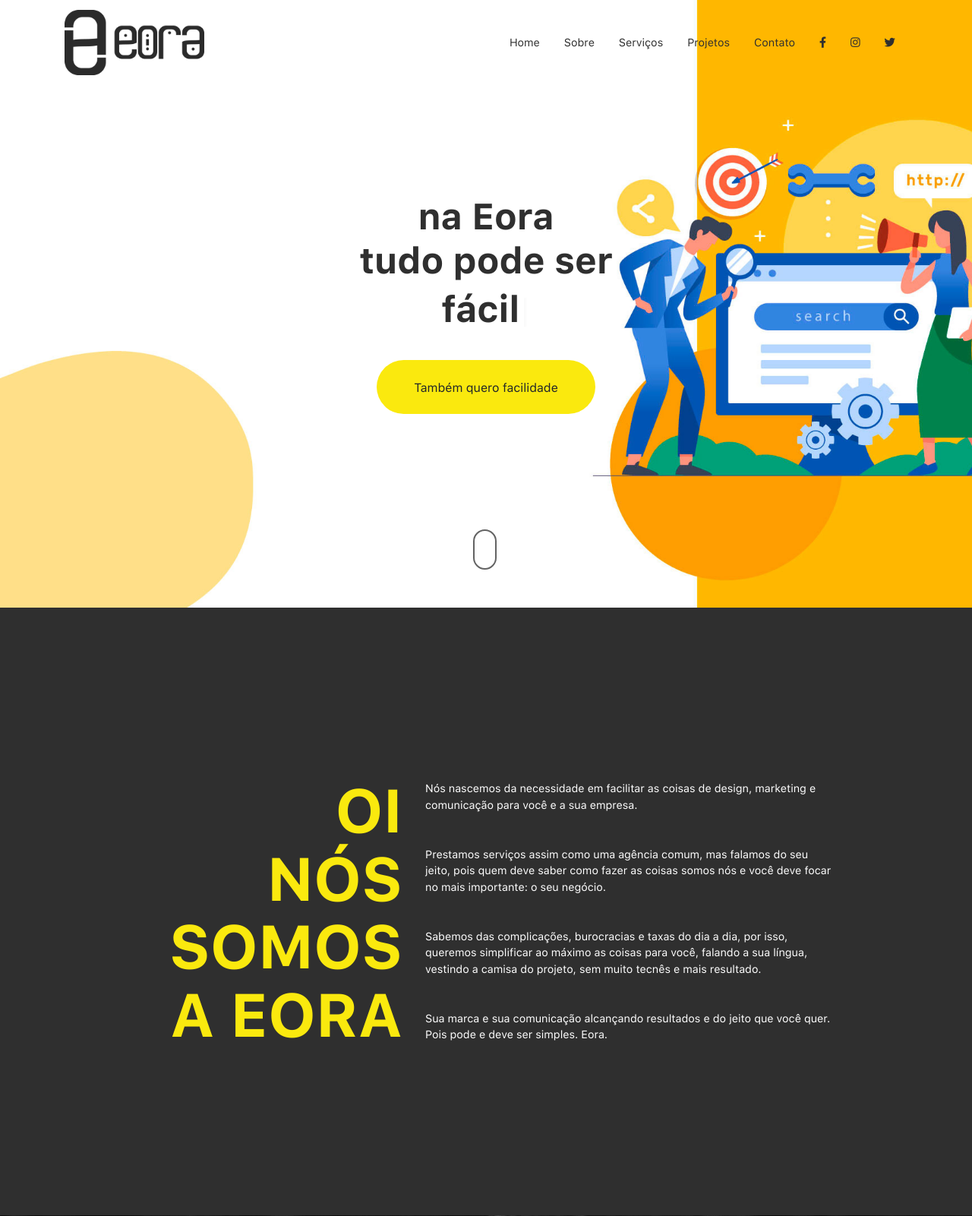
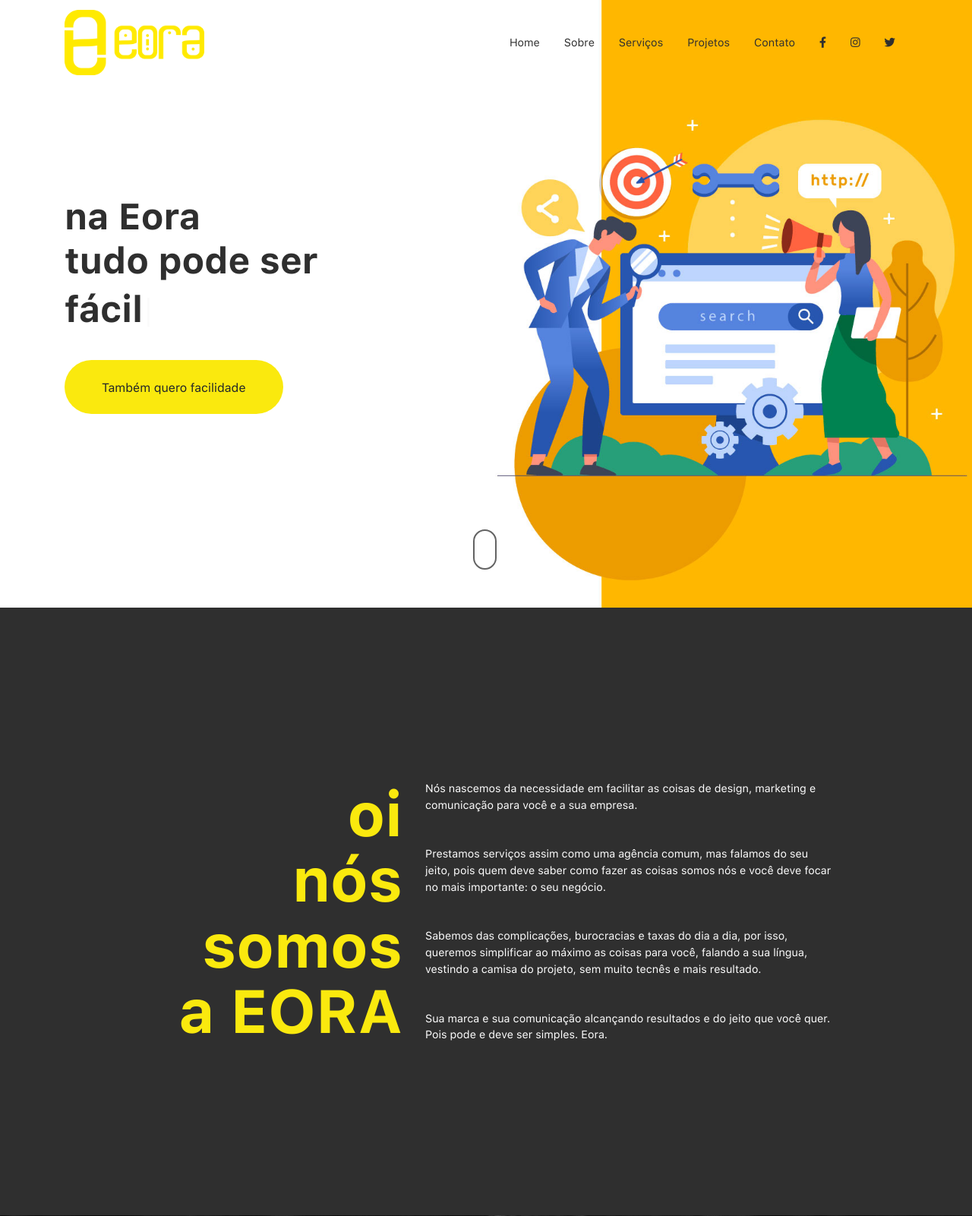
Before and after one commit to bymatheus/eoradesign, a PHP site: page / in a window 1280 px wide. Shown: the top 1601 px of the page at 76% size. Run offline with PHP 8.4, Linux system fonts and the light colour scheme; some libraries are stand-ins or nearby versions.

Commit message:
Adeuqações de redes sociais e css

```diff
--- a/assets/css/estilo.css
+++ b/assets/css/estilo.css
@@ -87,11 +87,11 @@ Header
 =============================================*/
 .container-principal {
     margin-top: -112.11px;
-    background-image: url(../img/bg-1-1.jpg);
+    background-image: url(../img/bg-1.jpg);
     background-position: center;
     background-size: cover;
     background-repeat: no-repeat;
-    text-align: center;
+    text-align: left;
 }
 
 .container-principal .titulo-geral {
@@ -157,7 +157,7 @@ Sobre
     text-align: right;
     font-size: 5rem;
     font-weight: bold;
-    line-height: 5.6rem;
+    line-height: 5.4rem;
 }
 
 /*=============================================
@@ -254,13 +254,24 @@ Projetos
     height: 100%;
     width: 100%;
     text-align: center;
-    background-color: #fae90ed9;
+    background-color: #333333;
+}
+
+.container-projetos .projeto .projeto-info {
+    color: #fff;
+}
+
+.container-projetos .projeto .projeto-info h6 {
+    font-size: 1.2rem;
+    padding-top: 8.8rem;
+    margin: 0;
+    color: #fff;
+    font-weight: bold;
 }
 
 .container-projetos .projeto .projeto-info p {
-    font-size: 1rem;
-    padding-top: 9.5rem;
-    color: #2F2F2F;
+    font-size: .9rem;
+    margin: 0;
 }
 
 /*=============================================
--- a/assets/modules/menu.php
+++ b/assets/modules/menu.php
@@ -2,7 +2,7 @@
         <nav class="navbar navbar-expand-lg">
             <div class="container">
                 <a class="navbar-brand" href="#">
-                    <img src="<?=$h?>assets/img/logo-cinza.png" alt="Aora Design">
+                    <img src="<?=$h?>assets/img/logo-cor.png" alt="Aora Design">
                 </a>
                 <button class="navbar-toggler" type="button" data-toggle="collapse" data-target="#navbarSupportedContent" aria-controls="navbarSupportedContent" aria-expanded="false" aria-label="Toggle navigation">
                     <span class="navbar-toggler-icon"></span>
--- a/index.php
+++ b/index.php
@@ -45,10 +45,10 @@
                     <div class="row align-items-center">
                         <div class="col-5">
                             <h3 class="titulo-container mb-0">
-                                OI<br>
-                                NÓS<br>
-                                SOMOS<br>
-                                A EORA<br>
+                                oi<br>
+                                nós<br>
+                                somos<br>
+                                a EORA<br>
                             </h3>
                         </div>
                         <div class="col-6">
@@ -232,19 +232,22 @@
 
                                 <div class="col-4 projeto" style="background-image:url(<?=$h?>assets/img/portfolio/1.png)">
                                     <div class="projeto-info">
-                                        <p>Título</p>
+                                        <h6>Nome projeto</h6>
+                                        <p>Branding</p>
                                     </div>
                                 </div>
 
                                 <div class="col-4 projeto" style="background-image:url(<?=$h?>assets/img/portfolio/2.png)">
                                     <div class="projeto-info">
-                                        <p>Título</p>
+                                        <h6>Nome projeto</h6>
+                                        <p>Branding</p>
                                     </div>
                                 </div>
 
                                 <div class="col-4 projeto" style="background-image:url(<?=$h?>assets/img/portfolio/3.png)">
                                     <div class="projeto-info">
-                                        <p>Título</p>
+                                        <h6>Nome projeto</h6>
+                                        <p>Branding</p>
                                     </div>
                                 </div>
 
```
